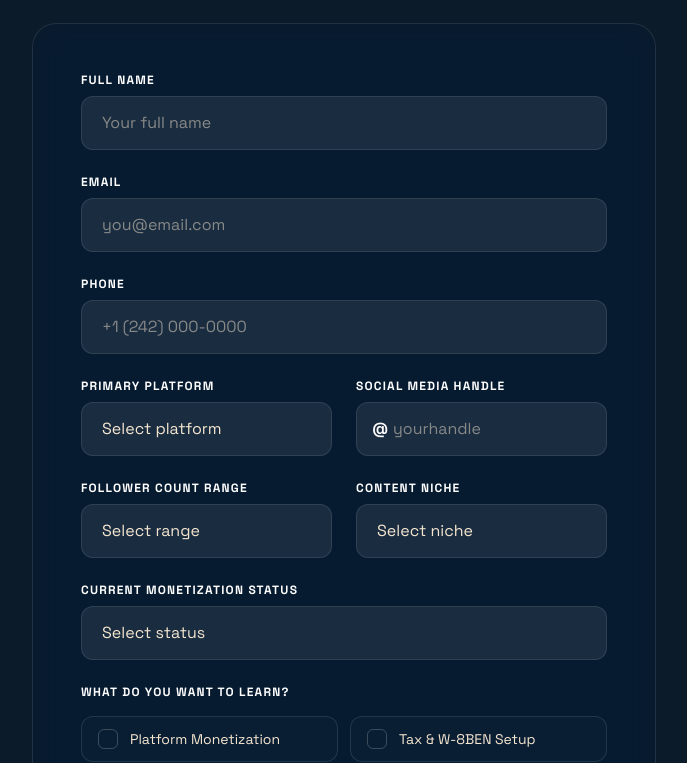
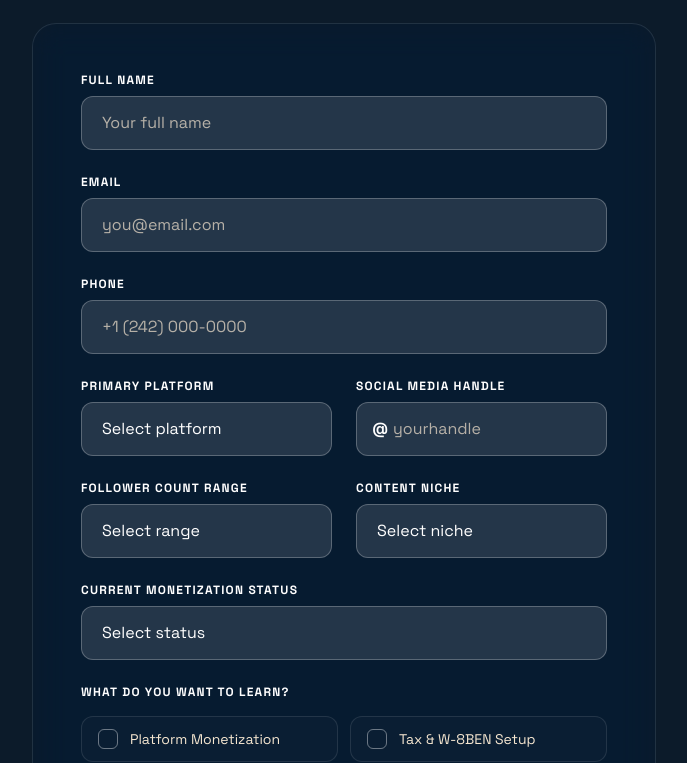
Before and after one commit to gmr0780/Bahamas-Creator-Economy, a Next.js app: page /register in a window 1280 px wide. Shown: the part 657-1420 px from the top of the page, without its empty margins (296-983 px from the left). Built offline with nearby package versions, Linux system fonts and the light colour scheme.

Commit message:
Fix register form readability: brighter borders, white text inputs, visible placeholders and checkboxes

```diff
--- a/src/app/register/page.tsx
+++ b/src/app/register/page.tsx
@@ -241,7 +241,7 @@ export default function RegisterPage() {
               value={fullName}
               onChange={(e) => setFullName(e.target.value)}
               placeholder="Your full name"
-              className="w-full rounded-xl border border-white/10 bg-white/[0.08] px-5 py-3.5 text-sand placeholder-sand/50 outline-none transition-all focus:border-aqua/50 focus:ring-2 focus:ring-aqua/20"
+              className="w-full rounded-xl border border-white/25 bg-white/[0.12] px-5 py-3.5 text-white placeholder-sand/70 outline-none transition-all focus:border-aqua/50 focus:ring-2 focus:ring-aqua/20"
             />
           </div>
 
@@ -256,7 +256,7 @@ export default function RegisterPage() {
               value={email}
               onChange={(e) => setEmail(e.target.value)}
               placeholder="you@email.com"
-              className="w-full rounded-xl border border-white/10 bg-white/[0.08] px-5 py-3.5 text-sand placeholder-sand/50 outline-none transition-all focus:border-aqua/50 focus:ring-2 focus:ring-aqua/20"
+              className="w-full rounded-xl border border-white/25 bg-white/[0.12] px-5 py-3.5 text-white placeholder-sand/70 outline-none transition-all focus:border-aqua/50 focus:ring-2 focus:ring-aqua/20"
             />
           </div>
 
@@ -271,7 +271,7 @@ export default function RegisterPage() {
               value={phone}
               onChange={(e) => setPhone(e.target.value)}
               placeholder="+1 (242) 000-0000"
-              className="w-full rounded-xl border border-white/10 bg-white/[0.08] px-5 py-3.5 text-sand placeholder-sand/50 outline-none transition-all focus:border-aqua/50 focus:ring-2 focus:ring-aqua/20"
+              className="w-full rounded-xl border border-white/25 bg-white/[0.12] px-5 py-3.5 text-white placeholder-sand/70 outline-none transition-all focus:border-aqua/50 focus:ring-2 focus:ring-aqua/20"
             />
           </div>
 
@@ -285,7 +285,7 @@ export default function RegisterPage() {
                 required
                 value={platform}
                 onChange={(e) => setPlatform(e.target.value)}
-                className="w-full rounded-xl border border-white/10 bg-white/[0.08] px-5 py-3.5 text-sand outline-none transition-all focus:border-aqua/50 focus:ring-2 focus:ring-aqua/20 appearance-none"
+                className="w-full rounded-xl border border-white/25 bg-white/[0.12] px-5 py-3.5 text-white outline-none transition-all focus:border-aqua/50 focus:ring-2 focus:ring-aqua/20 appearance-none"
               >
                 <option value="" disabled className="bg-navy text-sand/80">
                   Select platform
@@ -311,7 +311,7 @@ export default function RegisterPage() {
                   value={handle}
                   onChange={(e) => setHandle(e.target.value)}
                   placeholder="yourhandle"
-                  className="w-full rounded-xl border border-white/10 bg-white/[0.08] pl-9 pr-5 py-3.5 text-sand placeholder-sand/50 outline-none transition-all focus:border-aqua/50 focus:ring-2 focus:ring-aqua/20"
+                  className="w-full rounded-xl border border-white/25 bg-white/[0.12] pl-9 pr-5 py-3.5 text-white placeholder-sand/70 outline-none transition-all focus:border-aqua/50 focus:ring-2 focus:ring-aqua/20"
                 />
               </div>
             </div>
@@ -327,7 +327,7 @@ export default function RegisterPage() {
                 required
                 value={followers}
                 onChange={(e) => setFollowers(e.target.value)}
-                className="w-full rounded-xl border border-white/10 bg-white/[0.08] px-5 py-3.5 text-sand outline-none transition-all focus:border-aqua/50 focus:ring-2 focus:ring-aqua/20 appearance-none"
+                className="w-full rounded-xl border border-white/25 bg-white/[0.12] px-5 py-3.5 text-white outline-none transition-all focus:border-aqua/50 focus:ring-2 focus:ring-aqua/20 appearance-none"
               >
                 <option value="" disabled className="bg-navy text-sand/80">
                   Select range
@@ -347,7 +347,7 @@ export default function RegisterPage() {
                 required
                 value={niche}
                 onChange={(e) => setNiche(e.target.value)}
-                className="w-full rounded-xl border border-white/10 bg-white/[0.08] px-5 py-3.5 text-sand outline-none transition-all focus:border-aqua/50 focus:ring-2 focus:ring-aqua/20 appearance-none"
+                className="w-full rounded-xl border border-white/25 bg-white/[0.12] px-5 py-3.5 text-white outline-none transition-all focus:border-aqua/50 focus:ring-2 focus:ring-aqua/20 appearance-none"
               >
                 <option value="" disabled className="bg-navy text-sand/80">
                   Select niche
@@ -370,7 +370,7 @@ export default function RegisterPage() {
               required
               value={monetization}
               onChange={(e) => setMonetization(e.target.value)}
-              className="w-full rounded-xl border border-white/10 bg-white/[0.08] px-5 py-3.5 text-sand outline-none transition-all focus:border-aqua/50 focus:ring-2 focus:ring-aqua/20 appearance-none"
+              className="w-full rounded-xl border border-white/25 bg-white/[0.12] px-5 py-3.5 text-white outline-none transition-all focus:border-aqua/50 focus:ring-2 focus:ring-aqua/20 appearance-none"
             >
               <option value="" disabled className="bg-navy text-sand/80">
                 Select status
@@ -402,7 +402,7 @@ export default function RegisterPage() {
                     className={`flex h-5 w-5 shrink-0 items-center justify-center rounded-md border transition-all ${
                       topics.includes(topic)
                         ? "border-aqua bg-aqua text-white"
-                        : "border-white/20 bg-transparent"
+                        : "border-white/40 bg-transparent"
                     }`}
                   >
                     {topics.includes(topic) && (
```
